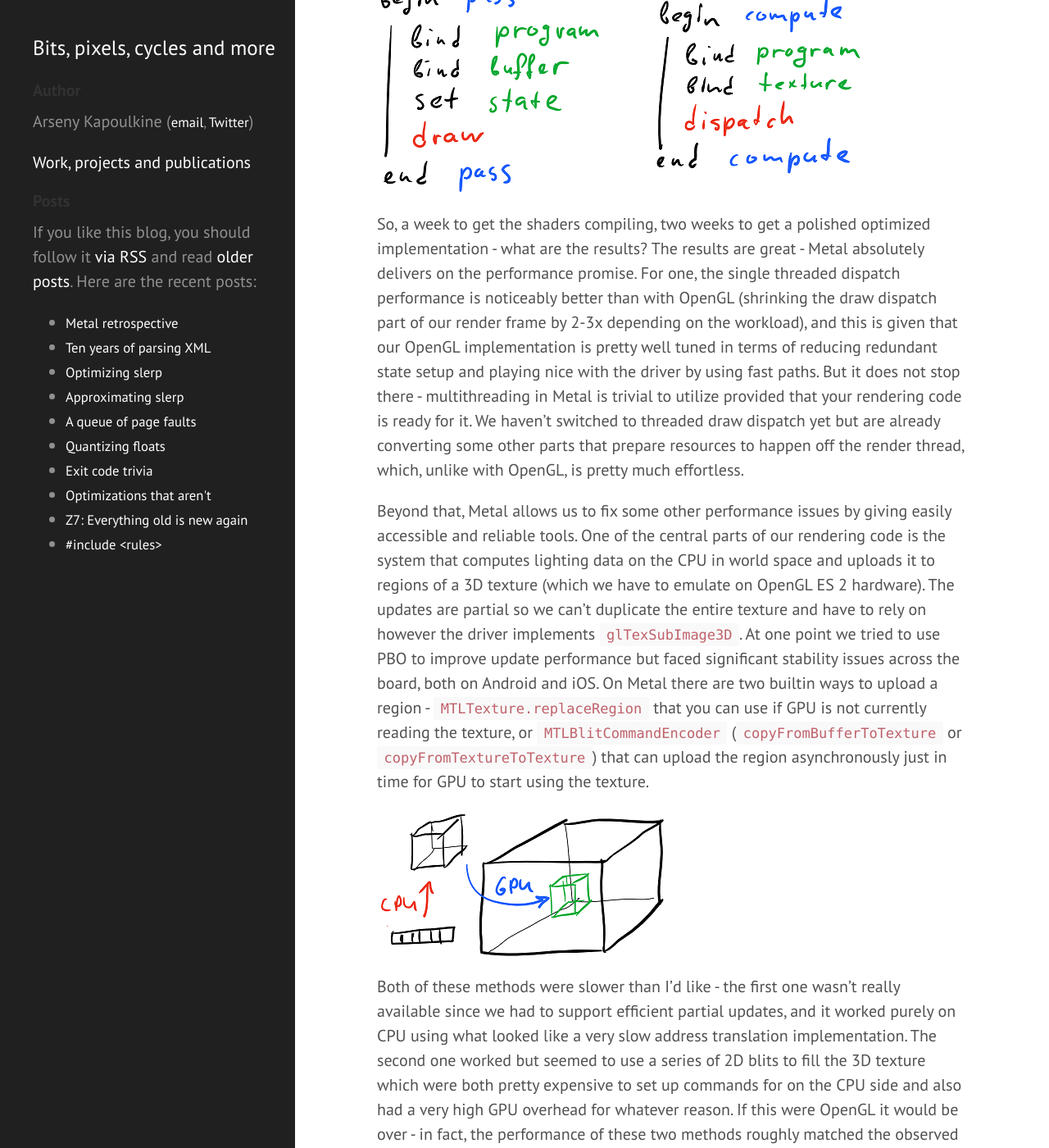
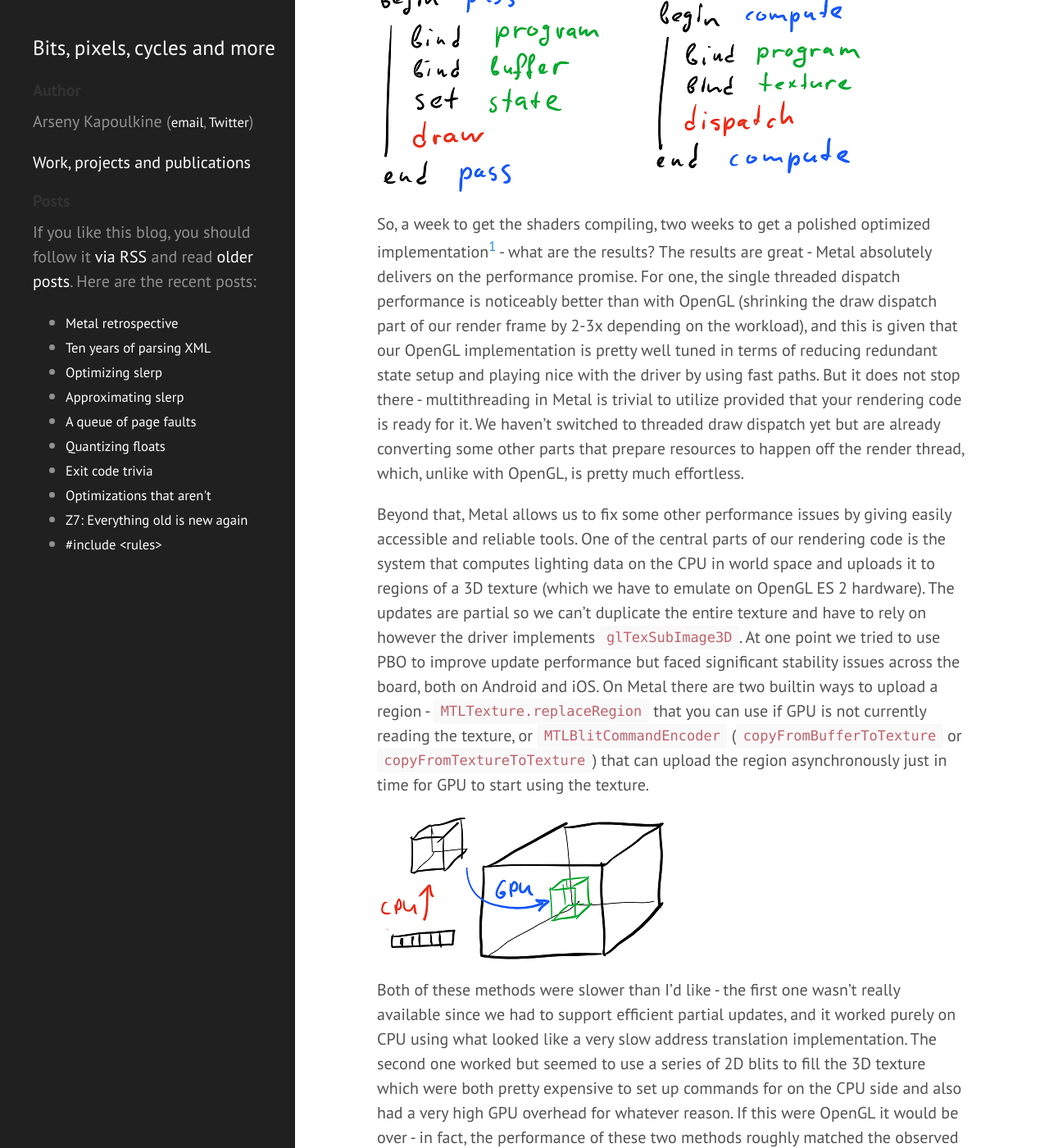
Before and after one commit to zeux/zeux.github.io, a Jekyll site: the page built from _posts/2016-12-01-metal-retrospective.md, in a window 1280 px wide and 1400 px high, scrolled down 3583 px. Shown: the whole window at 82% size. Built offline with Jekyll 4.4.1, drawn with Linux system fonts in a browser that asks for light colours; comment, search, counter and statistics services are not loaded; some of the changed lines change nothing that is shown; some of the changed text lies outside the part shown.

Commit message:
Some clarifications and wording fixes

```diff
--- a/_posts/2016-12-01-metal-retrospective.md
+++ b/_posts/2016-12-01-metal-retrospective.md
@@ -35,7 +35,7 @@
 
 ![](/images/metalr_diag3.png)
 
-So, a week to get the shaders compiling, two weeks to get a polished optimized implementation - what are the results? The results are great - Metal absolutely delivers on the performance promise. For one, the single threaded dispatch performance is noticeably better than with OpenGL (shrinking the draw dispatch part of our render frame by 2-3x depending on the workload), and this is given that our OpenGL implementation is pretty well tuned in terms of reducing redundant state setup and playing nice with the driver by using fast paths. But it does not stop there - multithreading in Metal is trivial to utilize provided that your rendering code is ready for it. We haven't switched to threaded draw dispatch yet but are already converting some other parts that prepare resources to happen off the render thread, which, unlike with OpenGL, is pretty much effortless.
+So, a week to get the shaders compiling, two weeks to get a polished optimized implementation[^2] - what are the results? The results are great - Metal absolutely delivers on the performance promise. For one, the single threaded dispatch performance is noticeably better than with OpenGL (shrinking the draw dispatch part of our render frame by 2-3x depending on the workload), and this is given that our OpenGL implementation is pretty well tuned in terms of reducing redundant state setup and playing nice with the driver by using fast paths. But it does not stop there - multithreading in Metal is trivial to utilize provided that your rendering code is ready for it. We haven't switched to threaded draw dispatch yet but are already converting some other parts that prepare resources to happen off the render thread, which, unlike with OpenGL, is pretty much effortless.
 
 Beyond that, Metal allows us to fix some other performance issues by giving easily accessible and reliable tools. One of the central parts of our rendering code is the system that computes lighting data on the CPU in world space and uploads it to regions of a 3D texture (which we have to emulate on OpenGL ES 2 hardware). The updates are partial so we can't duplicate the entire texture and have to rely on however the driver implements `glTexSubImage3D`. At one point we tried to use PBO to improve update performance but faced significant stability issues across the board, both on Android and iOS. On Metal there are two builtin ways to upload a region - `MTLTexture.replaceRegion` that you can use if GPU is not currently reading the texture, or `MTLBlitCommandEncoder` (`copyFromBufferToTexture` or `copyFromTextureToTexture`) that can upload the region asynchronously just in time for GPU to start using the texture.
 
@@ -55,9 +55,9 @@
 
 ## Stability
 
-Today on iOS Metal feels very stable. I am not sure what the situation was like at launch in 2014, or what it is like on Mac today, but both the drivers and the tools feel pretty solid.
+Today on iOS Metal feels very stable. I am not sure what the situation was like at launch in 2014, or what it is like on Mac today, but both the drivers and the tools for iOS feel pretty solid.
 
-We had one small driver issue on iOS 10 that had to do with loading shaders compiled with Xcode 7 (which we fixed by switching to Xcode 8), and one small driver issue on iOS 9 that turned out to be our fault. Other than that we haven't seen any behavioral bugs or any crashes - for a relatively new API Metal has been very solid across the board.
+We had one driver issue on iOS 10 that had to do with loading shaders compiled with Xcode 7 (which we fixed by switching to Xcode 8), and one driver crash on iOS 9 that turned out to be a result of misusing `nextDrawable` API. Other than that we haven't seen any behavioral bugs or any crashes - for a relatively new API Metal has been very solid across the board.
 
 Additionally, the tools you get with Metal are varied and rich; specifically, you can use:
 
@@ -79,3 +79,4 @@
 
 ---
 [^1]: The numbers are for 128 KB worth of data updated per frame (two 32x16x32 RGBA8 regions) on A10
+[^2]: Yeah, okay, and maybe a week to fix a few bugs discovered during testing
```
